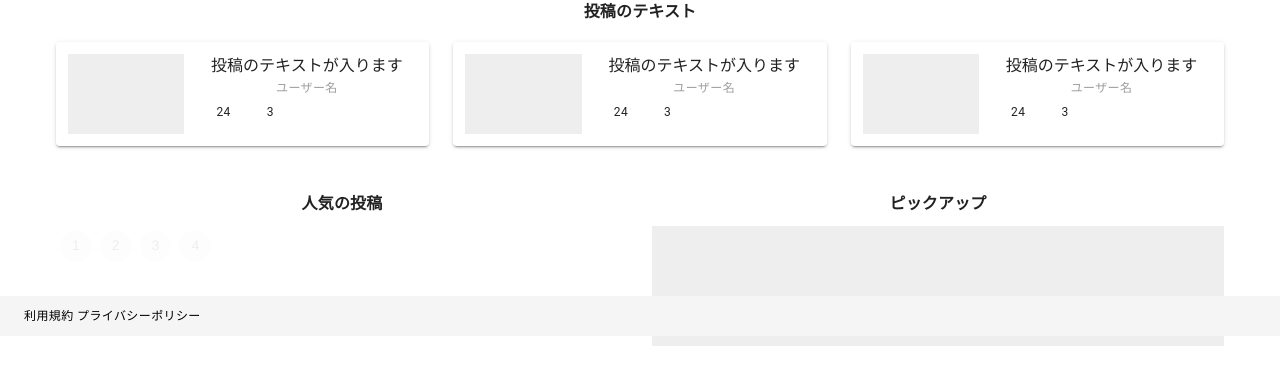
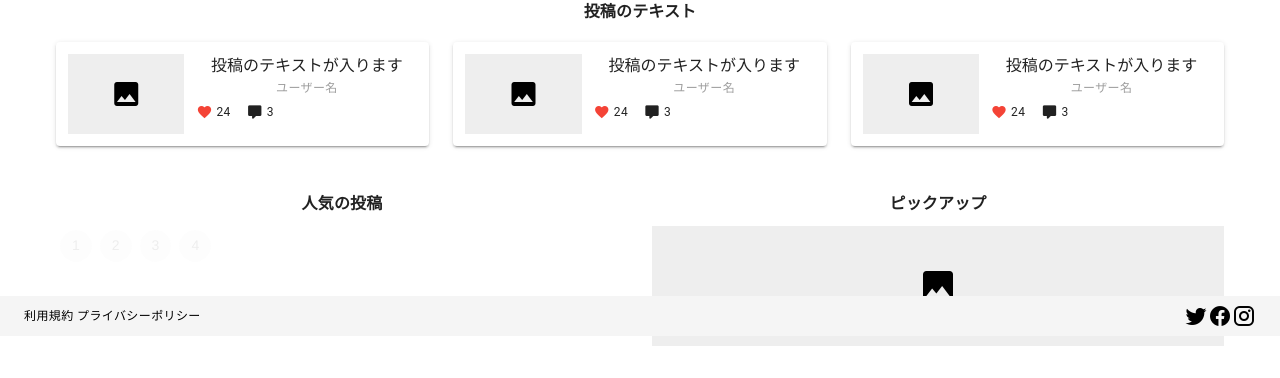
Before and after one commit to umeduck/buzzfes, a Vue app in the folder frontend/: page / in a window 1280 px wide. Shown: the part 464-842 px from the top of the page. Built offline with nearby package versions, Linux system fonts and the light colour scheme.

Commit message:
vuetify 追加

```diff
--- a/frontend/src/plugins/vuetify.js
+++ b/frontend/src/plugins/vuetify.js
@@ -3,8 +3,19 @@ import 'vuetify/styles'
 import { createVuetify } from 'vuetify'
 import * as components from 'vuetify/components'
 import * as directives from 'vuetify/directives'
+import { aliases, mdi } from 'vuetify/iconsets/mdi'
+
+// アイコンのCSSを追加
+import '@mdi/font/css/materialdesignicons.css'
 
 export const vuetify = createVuetify({
   components,
   directives,
+  icons: {
+    defaultSet: 'mdi',
+    aliases,
+    sets: {
+      mdi,
+    },
+  },
 })
```
